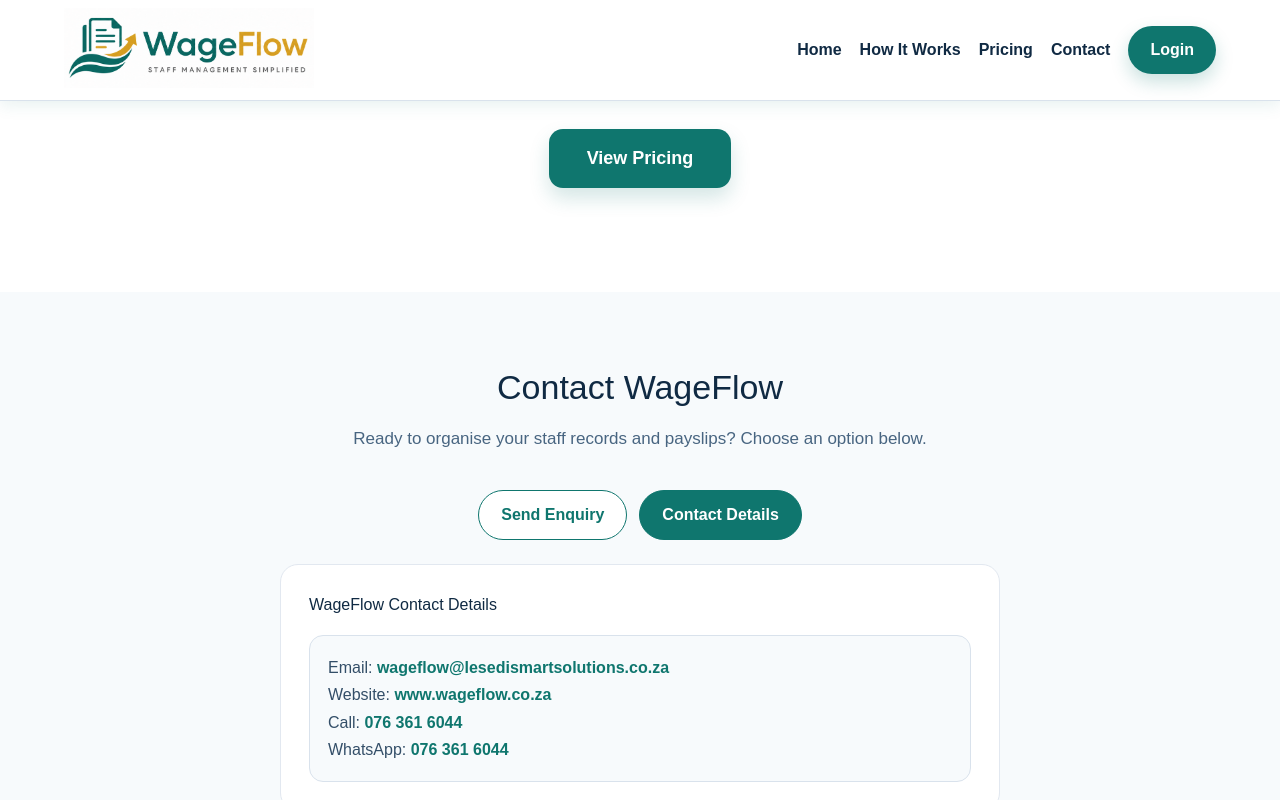
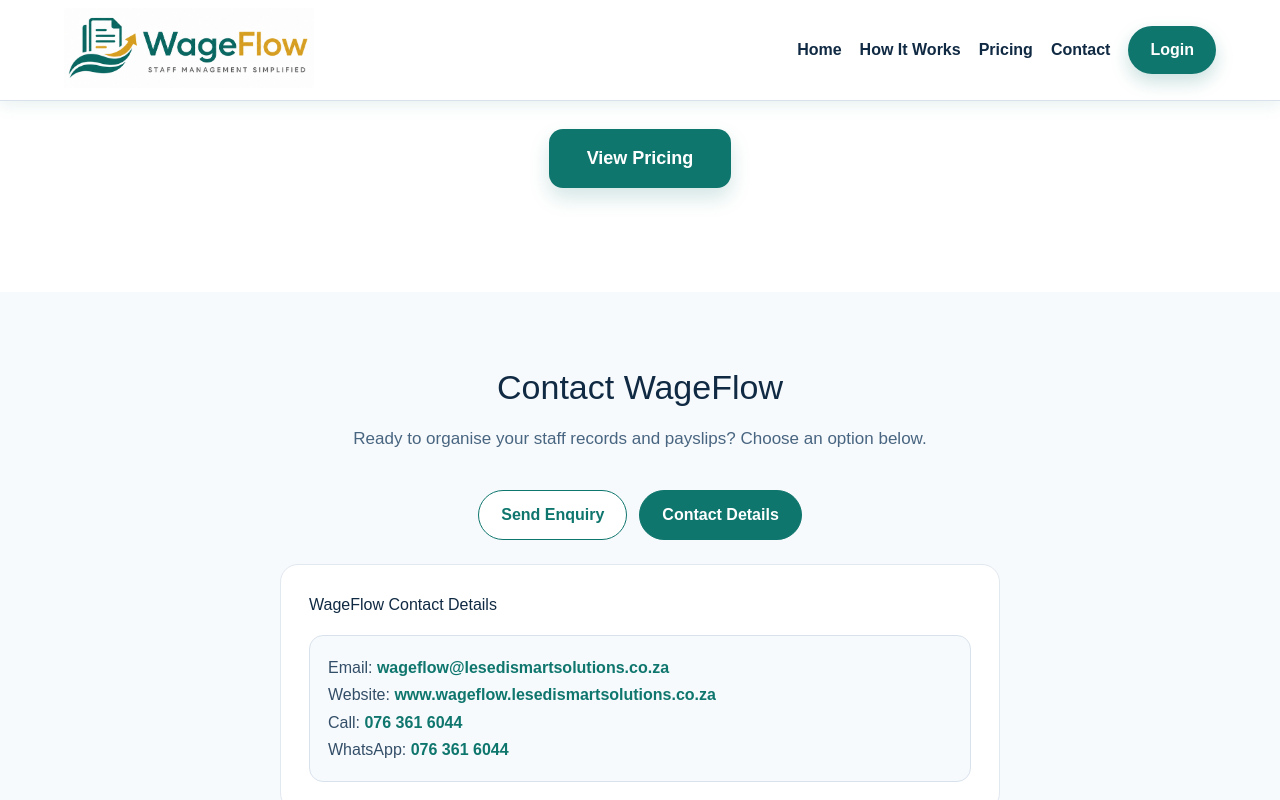
Before and after one commit to KaonPM/wageflow, a Next.js app: page / in a window 1280 px wide. Both pictures are taken after a click on the button "Contact Details". Shown: the part 940-1740 px from the top of the page. Built offline with nearby package versions, Linux system fonts and the light colour scheme.

Commit message:
Update WageFlow landing page content and UI

```diff
--- a/app/page.tsx
+++ b/app/page.tsx
@@ -307,7 +307,7 @@ export default function WageFlowLandingPage() {
                   rel="noreferrer"
                   style={textLink}
                 >
-                  www.wageflow.co.za
+                  www.wageflow.lesedismartsolutions.co.za
                 </a>
               </p>
 
```
